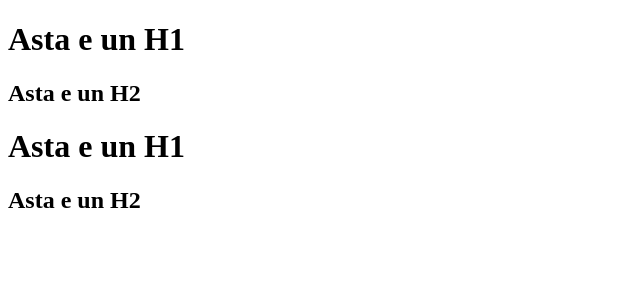
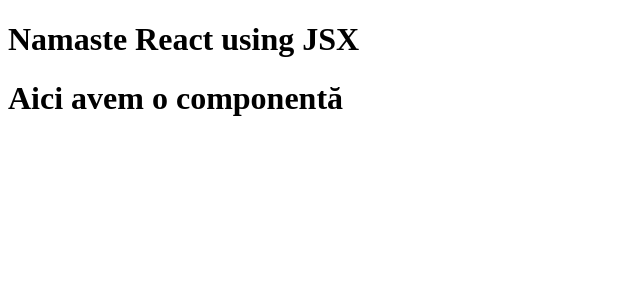
Before and after one commit to CristiManolescu/Namaste-GoFood, a React (Vite) app: page / in a window 1280 px wide. Shown: the top 300 px of the page, without its empty margins (0-640 px from the left). Built offline with nearby package versions, Linux system fonts and the light colour scheme.

Commit message:
Added functional components

```diff
--- a/App.js
+++ b/App.js
@@ -1,17 +1,21 @@
 import React from "react";
 import ReactDOM from "react-dom/client";
 
-const parent = React.createElement("div", { id: "parent" }, [
-  React.createElement("div", { id: "child1" }, [
-    React.createElement("h1", {}, "Asta e un H1"),
-    React.createElement("h2", {}, "Asta e un H2"),
-  ]),
-  React.createElement("div", { id: "child2" }, [
-    React.createElement("h1", {}, "Asta e un H1"),
-    React.createElement("h2", {}, "Asta e un H2"),
-  ]),
-]);
+//React Element
+
+const Title = () => (
+  <h1 className="title" tabIndex="1">
+    Namaste React using JSX
+  </h1>
+);
+
+const Heading = () => (
+  <div className="container">
+    <Title />
+    <h1>Aici avem o componentă</h1>
+  </div>
+);
 
 const root = ReactDOM.createRoot(document.getElementById("root"));
 
-root.render(parent);
+root.render(<Heading />);
--- a/package.json
+++ b/package.json
@@ -3,6 +3,8 @@
   "version": "1.0.0",
   "description": "This is Namaste React",
   "scripts": {
+    "start": "parcel index.html",
+    "build": "parcel build index.html",
     "test": "jest"
   },
   "repository": {
```
